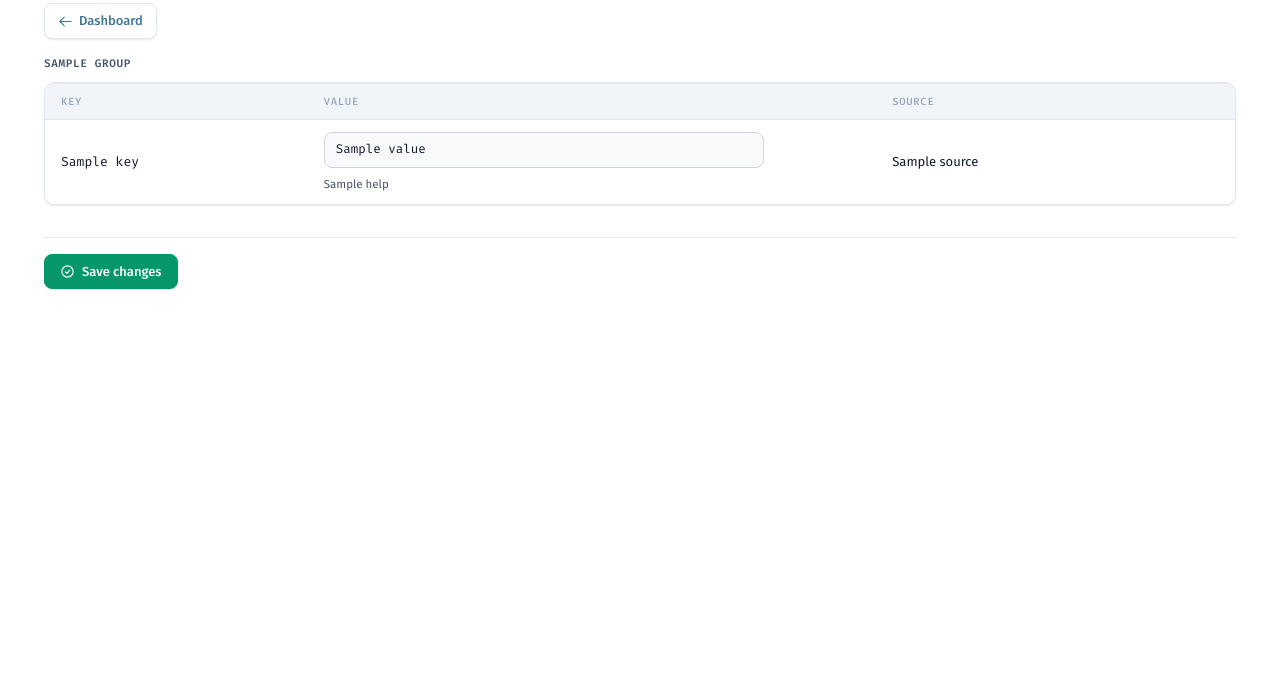
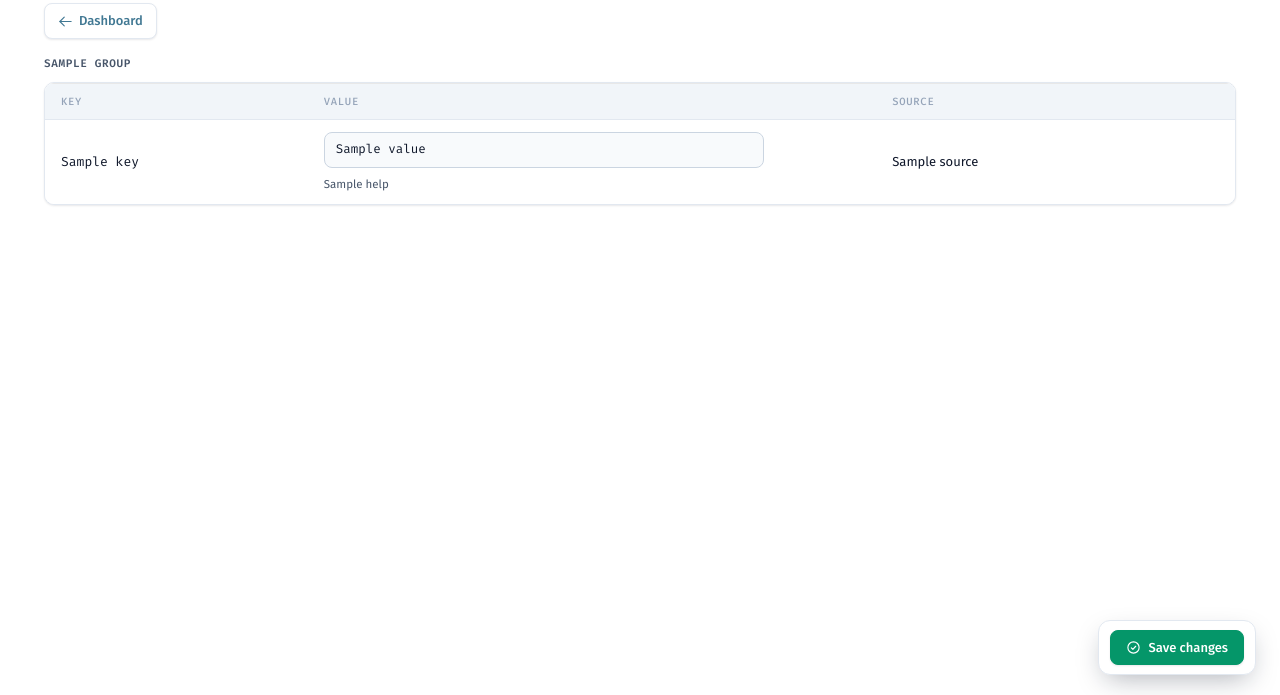
Before and after one commit to ganiyevuz/django-backupgram, a Django app: template src/backupgram/templates/backupgram/admin/config.html in a window 1280 px wide. Shown: the part 105-800 px from the top of the page. Run offline with Django 5.2, Linux system fonts and the light colour scheme; the template is opened without the code that fills it: most values are stand-ins (such as "Sample title", 1, 10 or a date in 2020).

Commit message:
fix(admin): pin config save bar with position:fixed (floating bottom-right) so it stays reachable

```diff
--- a/src/backupgram/static/backupgram/admin.css
+++ b/src/backupgram/static/backupgram/admin.css
@@ -32,7 +32,7 @@
 
   max-width: none;       /* fluid — fill the container, not a fixed column */
   margin: -8px 0 0;
-  padding: 4px 4px 48px; /* small inner gutter; admin content padding is the outer space */
+  padding: 4px 4px 80px; /* small inner gutter; extra bottom clears the floating save bar */
   color: var(--c-fg);
   font-family: var(--sans);
   font-size: 14px;
@@ -316,13 +316,18 @@ html[data-theme="dark"] a.bg-manage { background: #0f172a; border-color: #334155
   padding: 7px; min-width: 32px; justify-content: center;
 }
 
-/* ---------- save bar ---------- */
+/* ---------- save bar — floats fixed at bottom-right, always reachable ----------
+   (a last-child can't usefully use position:sticky, so we pin it with fixed) */
 .bg-save-bar {
+  position: fixed; right: 24px; bottom: 20px; z-index: 1000;
   display: flex; align-items: center; gap: var(--sp);
-  margin: calc(var(--sp) * 2) 0 0;
-  padding-top: calc(var(--sp) * 2);
-  border-top: 1px solid var(--c-border);
+  padding: 9px 11px;
+  background: var(--c-surface);
+  border: 1px solid var(--c-border);
+  border-radius: 12px;
+  box-shadow: 0 10px 28px -8px rgba(15, 23, 42, .35);
 }
+@media (max-width: 600px) { .bg-save-bar { right: 12px; bottom: 12px; } }
 
 @media (prefers-reduced-motion: reduce) {
   .bg-wrap * { transition: none !important; animation: none !important; }
```
